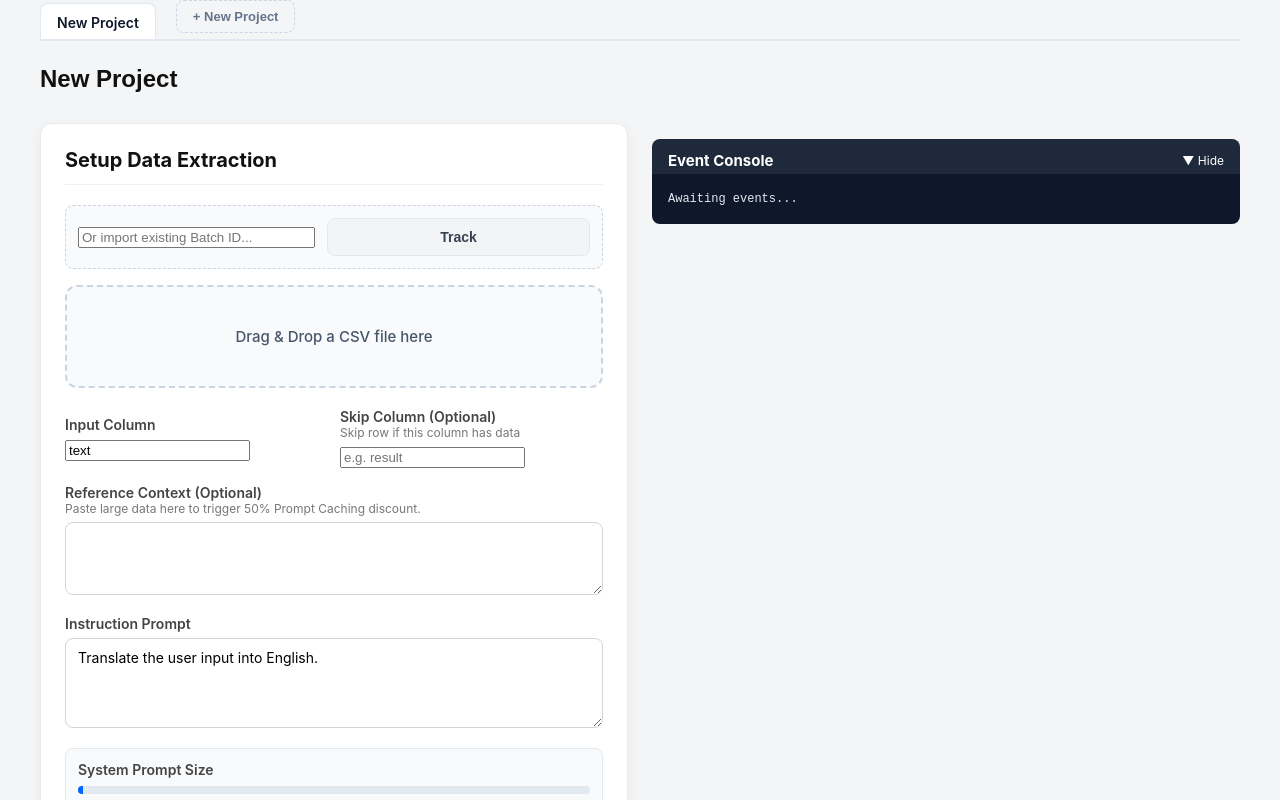
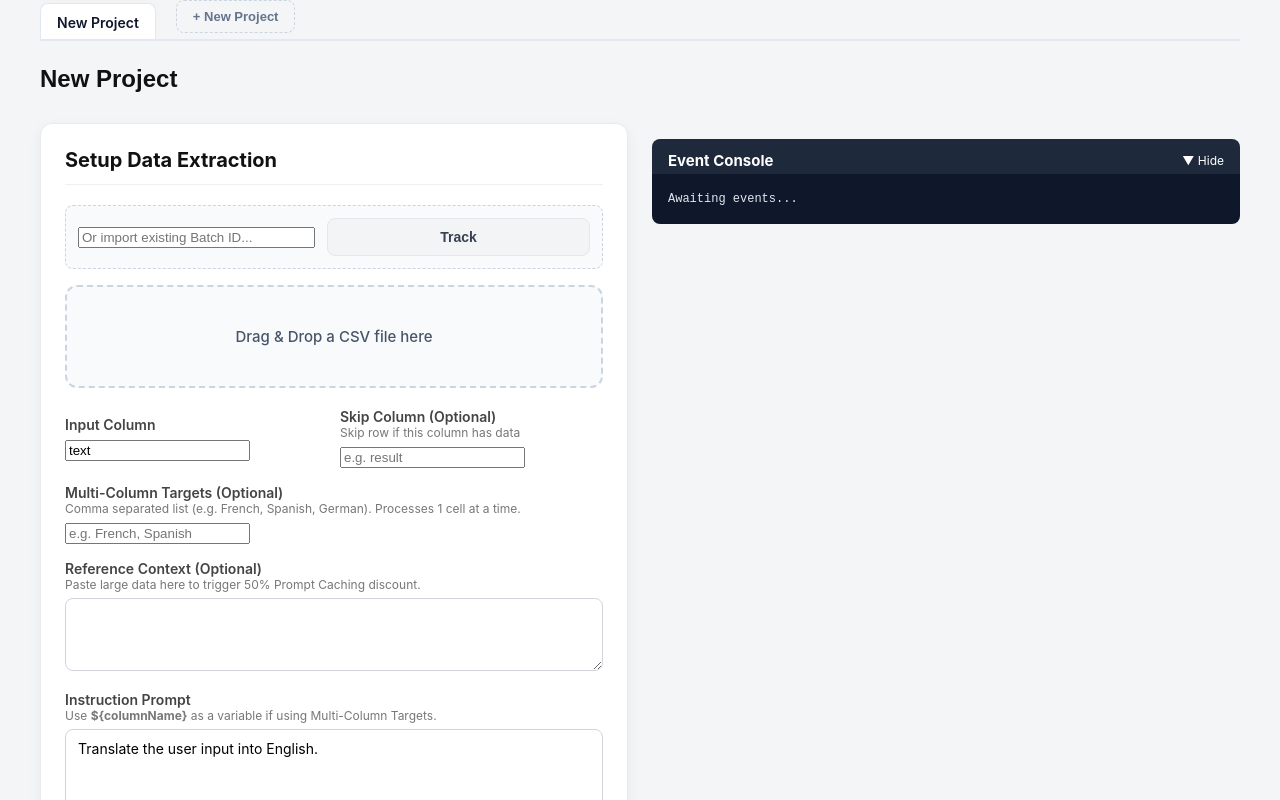
Before and after one commit to jbariller7/openai-batch-csv, a React (Vite) app: page / in a window 1280 px wide. Shown: the top 800 px of the page. Built offline with nearby package versions, Linux system fonts and the light colour scheme.

Commit message:
Update App.jsx

```diff
--- a/src/App.jsx
+++ b/src/App.jsx
@@ -18,14 +18,14 @@ function highlightJSON(json) {
 
 function ProjectWorkspace({ project, updateProject, isActive }) {
   const {
-    id, name, inputCol, skipCol, prompt, contextDoc, model, chunkSize, reasoningEffort, mode,
+    id, name, inputCol, skipCol, targetCols, prompt, contextDoc, model, chunkSize, reasoningEffort, mode,
     concurrency, maxRows, batchIds, status, jobStats, analysis, lastRunMode
   } = project;
 
   const [file, setFile] = useState(null);
   const [isDragging, setIsDragging] = useState(false);
   const [importId, setImportId] = useState("");
-  const [batchIdInput, setBatchIdInput] = useState(batchIds.join(", "));
+  const [batchIdInput, setBatchIdInput] = useState(batchIds.join(",\n")); // Use newlines for bigger box
 
   const [isSubmitting, setIsSubmitting] = useState(false);
   const [isAnalyzing, setIsAnalyzing] = useState(false);
@@ -43,8 +43,7 @@ function ProjectWorkspace({ project, updateProject, isActive }) {
   function log(msg) { setLogs((prev) => [...prev, `[${new Date().toLocaleTimeString()}] ${msg}`]); }
   useEffect(() => { if (logRef.current && consoleOpen) logRef.current.scrollTop = logRef.current.scrollHeight; }, [logs, consoleOpen]);
 
-  // Keep internal text input synced with global batch array
-  useEffect(() => { setBatchIdInput(batchIds.join(", ")); }, [batchIds]);
+  useEffect(() => { setBatchIdInput(batchIds.join(",\n")); }, [batchIds]);
 
   const pollRef = useRef(null);
   function stopPolling() { if (pollRef.current) clearInterval(pollRef.current); pollRef.current = null; }
@@ -83,6 +82,7 @@ function ProjectWorkspace({ project, updateProject, isActive }) {
       fd.append("file", file); fd.append("inputCol", inputCol); fd.append("prompt", prompt);
       fd.append("model", model); fd.append("chunkSize", chunkSize); fd.append("reasoning_effort", reasoningEffort);
       if (skipCol) fd.append("skipCol", skipCol);
+      if (targetCols) fd.append("targetCols", targetCols);
       if (contextDoc) fd.append("contextDoc", contextDoc);
       if (maxRows) fd.append("maxRows", maxRows);
       if (mode === "dry") fd.append("dryRun", "1");
@@ -156,7 +156,7 @@ function ProjectWorkspace({ project, updateProject, isActive }) {
       const j = await r.json();
       if (!r.ok) throw new Error(j.error || "Analysis failed.");
       update({ analysis: j });
-      log(`Analysis complete. Found ${j.missingCount} missing rows.`);
+      log(`Analysis complete. Found ${j.missingCount} missing rows/cells.`);
     } catch (e) { setError(e.message); } finally { setIsAnalyzing(false); }
   }
 
@@ -172,7 +172,6 @@ function ProjectWorkspace({ project, updateProject, isActive }) {
       const j = await r.json();
       if (!r.ok) throw new Error(j.error || "Repair failed.");
 
-      // Update batch IDs array, and clear old analysis so user knows to re-run it
       update({ batchIds: [...batchIds, j.newBatchId], status: "submitted", analysis: null, lastRunMode: "batch" });
       log(`✅ Repair batch submitted! ID: ${j.newBatchId}`);
     } catch(e) { setError(e.message); log(`❌ Repair Error: ${e.message}`); } finally { setIsRepairing(false); }
@@ -185,7 +184,6 @@ function ProjectWorkspace({ project, updateProject, isActive }) {
   return (
     <div style={{ display: isActive ? 'block' : 'none' }}>
 
-      {/* Editable Project Name Header */}
       <input
         className="project-name-input"
         value={name}
@@ -201,7 +199,7 @@ function ProjectWorkspace({ project, updateProject, isActive }) {
               <summary>View / Edit Job Configuration</summary>
               <div style={{padding: "0 24px 24px 24px"}}>
                 <p style={{fontSize: 13, color: "#666"}}><em>Note: Changing these settings does not affect the currently running batch.</em></p>
-                <ConfigForm file={file} setFile={setFile} isDragging={isDragging} setIsDragging={setIsDragging} update={update} inputCol={inputCol} skipCol={skipCol} prompt={prompt} contextDoc={contextDoc} model={model} chunkSize={chunkSize} mode={mode} maxRows={maxRows} concurrency={concurrency} isCachedHit={isCachedHit} estTokens={estTokens} barWidth={barWidth} submitBatch={submitBatch} isSubmitting={isSubmitting} />
+                <ConfigForm file={file} setFile={setFile} isDragging={isDragging} setIsDragging={setIsDragging} update={update} inputCol={inputCol} skipCol={skipCol} targetCols={targetCols} prompt={prompt} contextDoc={contextDoc} model={model} chunkSize={chunkSize} mode={mode} maxRows={maxRows} concurrency={concurrency} isCachedHit={isCachedHit} estTokens={estTokens} barWidth={barWidth} submitBatch={submitBatch} isSubmitting={isSubmitting} />
               </div>
             </details>
           ) : (
@@ -211,16 +209,15 @@ function ProjectWorkspace({ project, updateProject, isActive }) {
                 <input value={importId} onChange={e=>setImportId(e.target.value)} placeholder="Or import existing Batch ID..." />
                 <button type="submit" className="secondary">Track</button>
               </form>
-              <ConfigForm file={file} setFile={setFile} isDragging={isDragging} setIsDragging={setIsDragging} update={update} inputCol={inputCol} skipCol={skipCol} prompt={prompt} contextDoc={contextDoc} model={model} chunkSize={chunkSize} mode={mode} maxRows={maxRows} concurrency={concurrency} isCachedHit={isCachedHit} estTokens={estTokens} barWidth={barWidth} submitBatch={submitBatch} isSubmitting={isSubmitting} />
+              <ConfigForm file={file} setFile={setFile} isDragging={isDragging} setIsDragging={setIsDragging} update={update} inputCol={inputCol} skipCol={skipCol} targetCols={targetCols} prompt={prompt} contextDoc={contextDoc} model={model} chunkSize={chunkSize} mode={mode} maxRows={maxRows} concurrency={concurrency} isCachedHit={isCachedHit} estTokens={estTokens} barWidth={barWidth} submitBatch={submitBatch} isSubmitting={isSubmitting} />
             </div>
           )}
 
           {/* ANALYSIS & REPAIR CARD */}
-          {/* Always show this card if there are batches linked to this project! */}
           {isJobActive && (
             <div className="card" style={{ marginTop: "24px" }}>
               <h2>Data Analysis & Repair</h2>
-              <p style={{ fontSize: 13, color: "#555" }}>Check for dropped rows across all tracked batches.</p>
+              <p style={{ fontSize: 13, color: "#555" }}>Check for dropped rows/cells across all tracked batches.</p>
 
               <button onClick={handleAnalyze} disabled={isAnalyzing || status === "running" || status === "submitted"} style={{ width: "100%", marginBottom: 16 }}>
                 {isAnalyzing ? "Analyzing Data..." : "Analyze Extracted Data"}
@@ -230,12 +227,12 @@ function ProjectWorkspace({ project, updateProject, isActive }) {
                 <div style={{ borderTop: "1px solid #eee", paddingTop: 16 }}>
                   <div style={{ display: "flex", justifyContent: "space-between", alignItems: "center", marginBottom: 16 }}>
                     <div><h3 style={{ margin: "0 0 4px 0", fontSize: 16 }}>Results</h3><span style={{ fontSize: 13, color: "#555" }}>Processed {analysis.totalRows} rows.</span></div>
-                    {analysis.missingCount === 0 ? <span className="badge success">100% Complete</span> : <span className="badge danger">{analysis.missingCount} Missing Rows</span>}
+                    {analysis.missingCount === 0 ? <span className="badge success">100% Complete</span> : <span className="badge danger">{analysis.missingCount} Missing Rows/Cells</span>}
                   </div>
 
                   {analysis.missingCount > 0 && (
                     <div style={{ background: "#fff5f5", border: "1px solid #fecaca", padding: 16, borderRadius: 8, marginBottom: 16 }}>
-                      <p style={{ margin: "0 0 12px 0", fontSize: 13, color: "#991b1b" }}>OpenAI dropped <strong>{analysis.missingCount}</strong> rows. Resubmit these specific rows as a new repair batch.</p>
+                      <p style={{ margin: "0 0 12px 0", fontSize: 13, color: "#991b1b" }}>OpenAI dropped data for <strong>{analysis.missingCount}</strong> rows. Resubmit these specific rows as a new repair batch.</p>
                       <button className="danger" onClick={handleRepair} disabled={isRepairing} style={{width: "100%"}}>{isRepairing ? "Creating..." : "Launch Auto-Repair Batch"}</button>
                     </div>
                   )}
@@ -265,13 +262,13 @@ function ProjectWorkspace({ project, updateProject, isActive }) {
               {isJobActive && (
                 <div style={{ marginBottom: 16 }}>
 
-                  {/* Editable Batch IDs field */}
                   <div className="form-group" style={{background: "#f8fafc", padding: "12px", borderRadius: "8px", border: "1px solid #e2e8f0"}}>
                     <label style={{fontSize: 12, color: "#475569"}}>Tracked Batch IDs (Output will be merged)</label>
-                    <input
+                    <textarea
+                      rows={4}
                       value={batchIdInput}
                       onChange={(e) => setBatchIdInput(e.target.value)}
-                      onBlur={() => update({ batchIds: batchIdInput.split(",").map(s=>s.trim()).filter(Boolean) })}
+                      onBlur={() => update({ batchIds: batchIdInput.split(/[,\n]+/).map(s=>s.trim()).filter(Boolean) })}
                       style={{fontFamily: "monospace", fontSize: 12, padding: "8px", marginTop: "4px"}}
                     />
                   </div>
@@ -308,8 +305,7 @@ function ProjectWorkspace({ project, updateProject, isActive }) {
   );
 }
 
-// Separate component isolates the file input Ref!
-function ConfigForm({ file, setFile, isDragging, setIsDragging, update, inputCol, skipCol, prompt, contextDoc, model, chunkSize, mode, maxRows, concurrency, isCachedHit, estTokens, barWidth, submitBatch, isSubmitting }) {
+function ConfigForm({ file, setFile, isDragging, setIsDragging, update, inputCol, skipCol, targetCols, prompt, contextDoc, model, chunkSize, mode, maxRows, concurrency, isCachedHit, estTokens, barWidth, submitBatch, isSubmitting }) {
   const fileInputRef = useRef(null);
 
   return (
@@ -324,8 +320,17 @@ function ConfigForm({ file, setFile, isDragging, setIsDragging, update, inputCol
         <div><label>Skip Column (Optional) <span className="hint">Skip row if this column has data</span></label><input value={skipCol} onChange={(e) => update({skipCol: e.target.value})} placeholder="e.g. result" /></div>
       </div>
 
+      <div className="form-group">
+        <label>Multi-Column Targets (Optional) <span className="hint">Comma separated list (e.g. French, Spanish, German). Processes 1 cell at a time.</span></label>
+        <input value={targetCols || ""} onChange={(e) => update({targetCols: e.target.value})} placeholder="e.g. French, Spanish" />
+      </div>
+
       <div className="form-group"><label>Reference Context (Optional) <span className="hint">Paste large data here to trigger 50% Prompt Caching discount.</span></label><textarea rows={3} value={contextDoc} onChange={(e) => update({contextDoc: e.target.value})} /></div>
-      <div className="form-group"><label>Instruction Prompt</label><textarea rows={4} value={prompt} onChange={(e) => update({prompt: e.target.value})} required /></div>
+
+      <div className="form-group">
+        <label>Instruction Prompt <span className="hint">Use <strong>{"${columnName}"}</strong> as a variable if using Multi-Column Targets.</span></label>
+        <textarea rows={4} value={prompt} onChange={(e) => update({prompt: e.target.value})} placeholder="Translate the text to ${columnName}" required />
+      </div>
 
       <div className="form-group" style={{ background: "#f8fafc", padding: "12px", borderRadius: "8px", border: "1px solid #e2e8f0" }}>
         <div style={{display: "flex", justifyContent: "space-between"}}><label style={{margin:0}}>System Prompt Size</label>{isCachedHit && <span className="cached-badge">✓ Caching Active</span>}</div>
@@ -357,14 +362,14 @@ export default function App() {
   const [projects, setProjects] = useState(() => {
     const saved = localStorage.getItem("batch-csv-projects");
     if (saved) { try { return JSON.parse(saved); } catch (e) {} }
-    return [{ id: generateId(), name: "New Project", inputCol: "text", skipCol: "", prompt: "Translate the user input into English.", contextDoc: "", model: "gpt-5.4-nano", chunkSize: 500, reasoningEffort: "medium", mode: "batch", concurrency: 4, maxRows: "", batchIds: [], status: "", jobStats: { completed: 0, total: 0 }, analysis: null, lastRunMode: "batch" }];
+    return [{ id: generateId(), name: "New Project", inputCol: "text", skipCol: "", targetCols: "", prompt: "Translate the user input into English.", contextDoc: "", model: "gpt-5.4-nano", chunkSize: 500, reasoningEffort: "medium", mode: "batch", concurrency: 4, maxRows: "", batchIds: [], status: "", jobStats: { completed: 0, total: 0 }, analysis: null, lastRunMode: "batch" }];
   });
   const [activeId, setActiveId] = useState(projects[0]?.id);
 
   useEffect(() => { localStorage.setItem("batch-csv-projects", JSON.stringify(projects)); }, [projects]);
 
   const addProject = () => {
-    const p = { id: generateId(), name: "New Project", inputCol: "text", skipCol: "", prompt: "Translate...", contextDoc: "", model: "gpt-5.4-nano", chunkSize: 500, reasoningEffort: "medium", mode: "batch", concurrency: 4, maxRows: "", batchIds: [], status: "", jobStats: { completed: 0, total: 0 }, analysis: null, lastRunMode: "batch" };
+    const p = { id: generateId(), name: "New Project", inputCol: "text", skipCol: "", targetCols: "", prompt: "Translate...", contextDoc: "", model: "gpt-5.4-nano", chunkSize: 500, reasoningEffort: "medium", mode: "batch", concurrency: 4, maxRows: "", batchIds: [], status: "", jobStats: { completed: 0, total: 0 }, analysis: null, lastRunMode: "batch" };
     setProjects([...projects, p]);
     setActiveId(p.id);
   };
```
